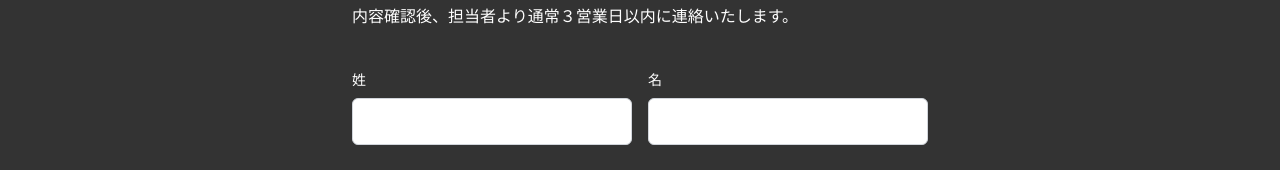
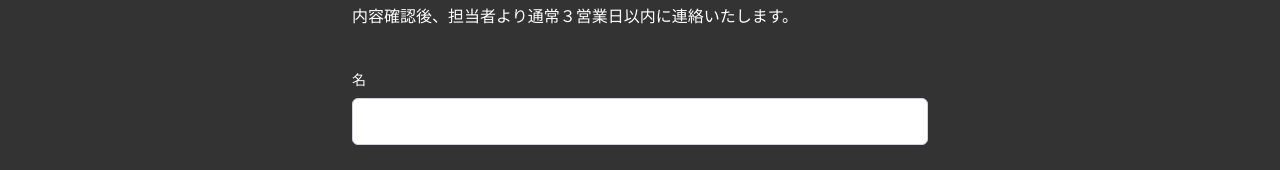
Before and after one commit to KantaroNakaya/snalgo, a Next.js app: page /contact in a window 1280 px wide. Shown: the part 628-798 px from the top of the page. Built offline with nearby package versions, Linux system fonts and the light colour scheme; a web font is replaced by a local one.

Commit message:
問い合わせフォーム　姓と名を1つの欄に

```diff
--- a/app/_actions/contact.ts
+++ b/app/_actions/contact.ts
@@ -7,20 +7,13 @@ function validateEmail(email: string){
 
 export async function createContactData(_prevState: any,formData: FormData){
     const rawFormData = {
-        lastname: formData.get("lastname") as string,
-        firstname: formData.get("firstname") as string,
+        name: formData.get("name") as string,
         company: formData.get("company") as string,
         email: formData.get("email") as string,
         message: formData.get("message") as string,
     };
 
-    if(!rawFormData.lastname){
-        return{
-            status: "error",
-            message: "姓を入力してください",
-        }
-    };
-    if(!rawFormData.firstname){
+    if(!rawFormData.name){
         return{
             status: "error",
             message: "名を入力してください",
@@ -50,13 +43,8 @@ export async function createContactData(_prevState: any,formData: FormData){
                 fields: [
                     {
                         objectTypeId: "0-1",
-                        name: "lastname",
-                        value: rawFormData.lastname,
-                    },
-                    {
-                        objectTypeId: "0-1",
-                        name: "firstname",
-                        value: rawFormData.firstname,
+                        name: "name",
+                        value: rawFormData.name,
                     },
                     {
                         objectTypeId: "0-1",
--- a/app/_components/ContactForm.tsx
+++ b/app/_components/ContactForm.tsx
@@ -30,46 +30,23 @@ export default function ContactForm() {
         );
     }
     return (
-        <form
-            action={formAction}
-            className="space-y-6"
-            onSubmit={handleSubmit}
-        >
-            <div className="grid grid-cols-2 gap-4">
+        <form action={formAction} className="space-y-6" onSubmit={handleSubmit}>
             <div className="space-y-2">
                 <label
-                        htmlFor="lastname"
-                        className="block text-sm font-medium"
-                    >
-                        姓
-                    </label>
-                    <input
-                        type="text"
-                        id="lastname"
-                        className="w-full px-3 py-2 border border-gray-300 rounded-md focus:outline-none focus:ring-2 focus:ring-blue-500"
-                        name="lastname"
-                    />
-                </div>
-                <div className="space-y-2">
-                    <label
-                        htmlFor="firstname"
+                    htmlFor="name"
                     className="block text-sm font-medium"
                 >
                     名
                 </label>
                 <input
                     type="text"
-                        id="firstname"
+                    id="name"
                     className="w-full px-3 py-2 border border-gray-300 rounded-md focus:outline-none focus:ring-2 focus:ring-blue-500"
-                        name="firstname"
+                    name="name"
                 />
             </div>
-            </div>
             <div className="space-y-2">
-                <label
-                    htmlFor="company"
-                    className="block text-sm font-medium"
-                >
+                <label htmlFor="company" className="block text-sm font-medium">
                     会社名
                 </label>
                 <input
@@ -80,10 +57,7 @@ export default function ContactForm() {
                 />
             </div>
             <div className="space-y-2">
-                <label
-                    htmlFor="email"
-                    className="block text-sm font-medium"
-                >
+                <label htmlFor="email" className="block text-sm font-medium">
                     メールアドレス
                 </label>
                 <input
@@ -94,10 +68,7 @@ export default function ContactForm() {
                 />
             </div>
             <div className="space-y-2">
-                <label
-                    htmlFor="message"
-                    className="block text-sm font-medium"
-                >
+                <label htmlFor="message" className="block text-sm font-medium">
                     メッセージ
                 </label>
                 <textarea
```
Lines whose indentation alone changed are shown as unchanged.
